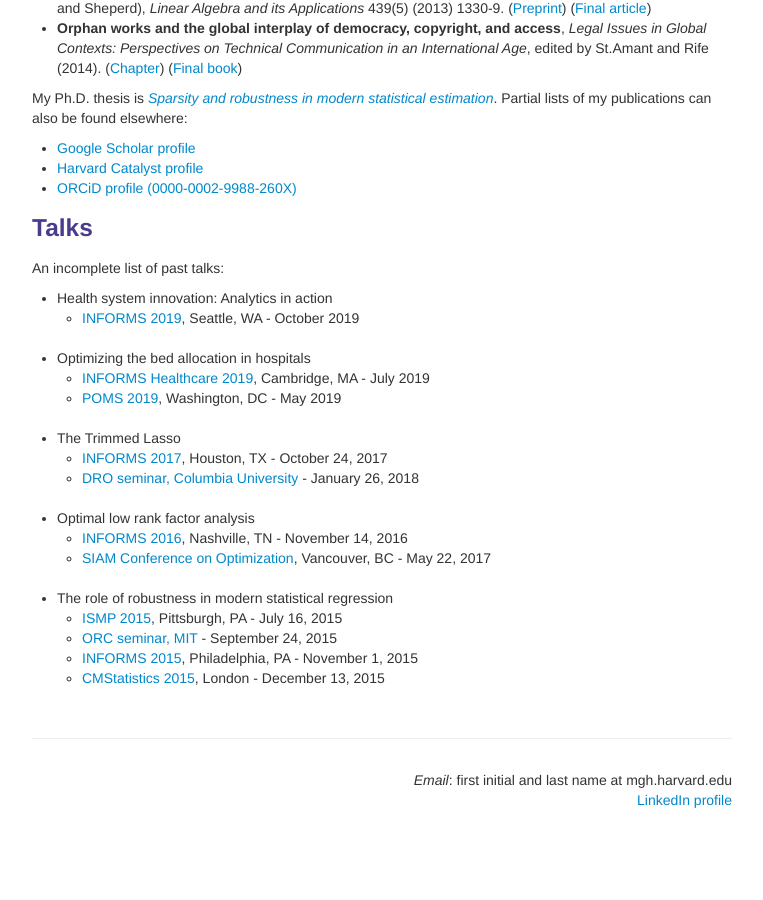
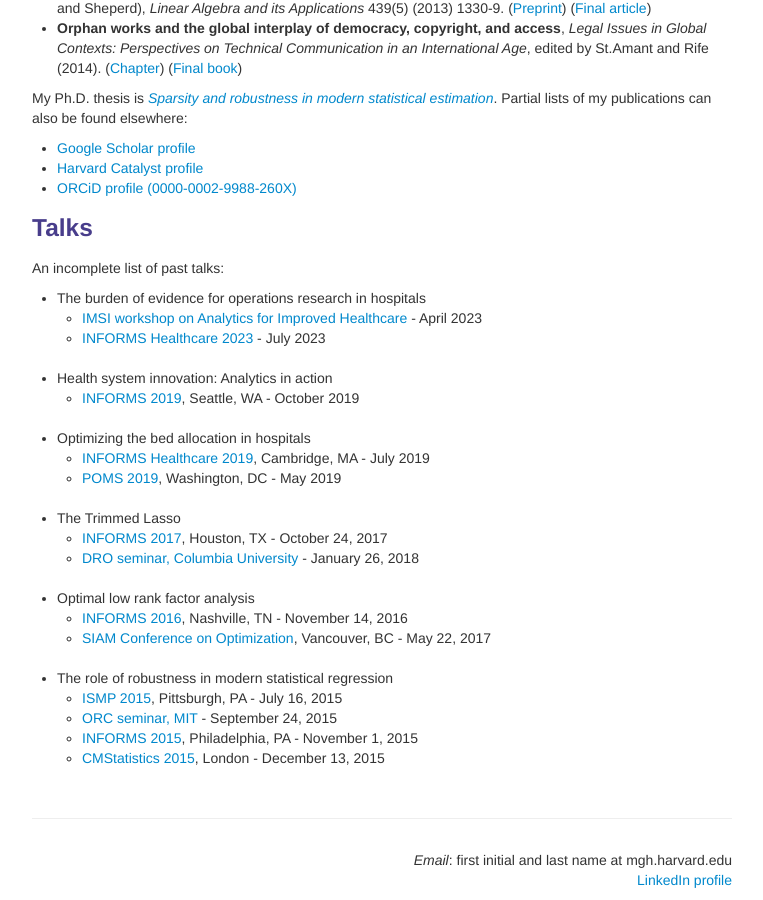
Before and after one commit to martincopenhaver/martincopenhaver.github.io, a Jekyll site: the page built from research.md, in a window 1280 px wide and 900 px high, scrolled down 1144 px. Shown: the whole window, without its empty margins (258-1021 px from the left). Built offline with Jekyll 4.4.1, drawn with Linux system fonts in a browser that asks for light colours; before the commit the page ends 1964 px from its top, so only the background shows below that.

Commit message:
Update research.md

```diff
--- a/research.md
+++ b/research.md
@@ -38,6 +38,9 @@ My Ph.D. thesis is [_Sparsity and robustness in modern statistical estimation_](
 
 ### Talks
 An incomplete list of past talks:
+* The burden of evidence for operations research in hospitals
+  * [IMSI workshop on Analytics for Improved Healthcare](https://www.imsi.institute/activities/analytics-for-improved-healthcare/) - April 2023
+  * [INFORMS Healthcare 2023](https://meetings.informs.org/wordpress/healthcare2023/) - July 2023
 * Health system innovation: Analytics in action
   * [INFORMS 2019](http://meetings2.informs.org/wordpress/seattle2019/tutorials/), Seattle, WA - October 2019
 * Optimizing the bed allocation in hospitals
```
